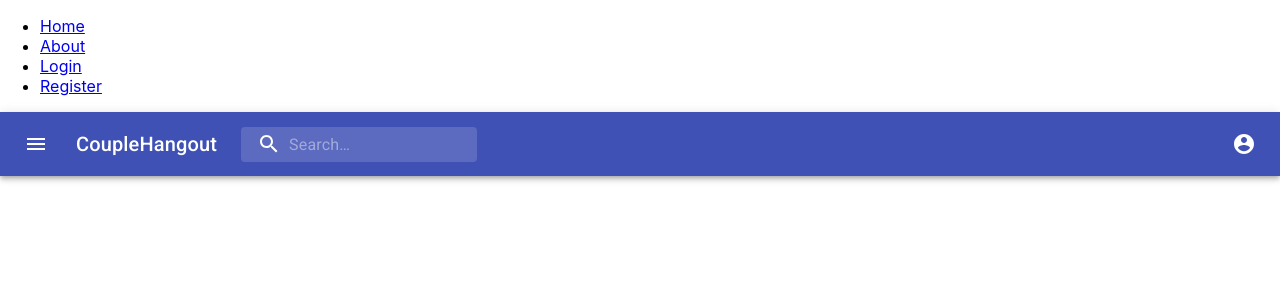
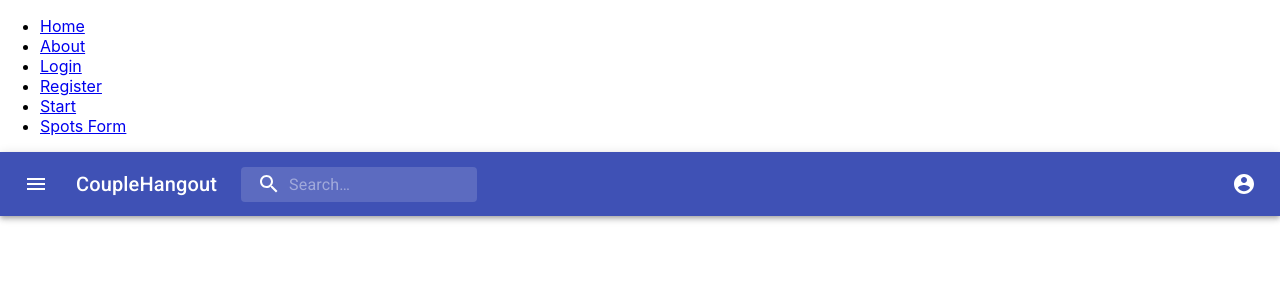
Before and after one commit to Emeka-asogwa/LHL-Final-project, a React (Create React App) app in the folder front-end/: page / in a window 1280 px wide. Shown: the top 300 px of the page. Built offline with nearby package versions, Linux system fonts and the light colour scheme; no server answers.

Commit message:
Add spots form

```diff
--- a/front-end/src/App.js
+++ b/front-end/src/App.js
@@ -3,9 +3,25 @@ import Login from "./Login";
 import HomePage from "./HomePage";
 import Register from "./Register";
 import SpotListItem from "./SpotListItem";
+import Start from "./Start";
+import SpotsForm from "./SpotsForm";
+import SpotCard from "./SpotCard";
 import { BrowserRouter as Router, Switch, Route, Link } from "react-router-dom";
+import { useEffect, useState } from 'react';
+import axios from './config/axios';
 
 export default function App() {
+
+  const [spots, setSpots] = useState([]);
+
+  useEffect(() => {
+    axios.get("/spots").then(res => {
+      console.log("Response has comeback!");
+      console.log(res);
+      setSpots(res.data);
+    });
+  }, []);
+
   return (
     <Router>
       <div>
@@ -23,6 +39,12 @@ export default function App() {
             <li>
               <Link to="/register">Register</Link>
             </li>
+            <li>
+              <Link to="/start">Start</Link>
+            </li>
+            <li>
+              <Link to="/spotsform">Spots Form</Link>
+            </li>
           </ul>
         </nav>
 
@@ -38,8 +60,13 @@ export default function App() {
           <Route path="/register">
             <Register />
           </Route>
-          <Route path="/spots/1">
-            <SpotListItem />
+          <Route path="/spots/detail" component={SpotListItem}>
+          </Route>
+          <Route path="/start">
+            <Start />
+          </Route>
+          <Route path="/spotsform">
+            <SpotsForm spots={spots}/>
           </Route>
           <Route path="/">
             <HomePage />
```
